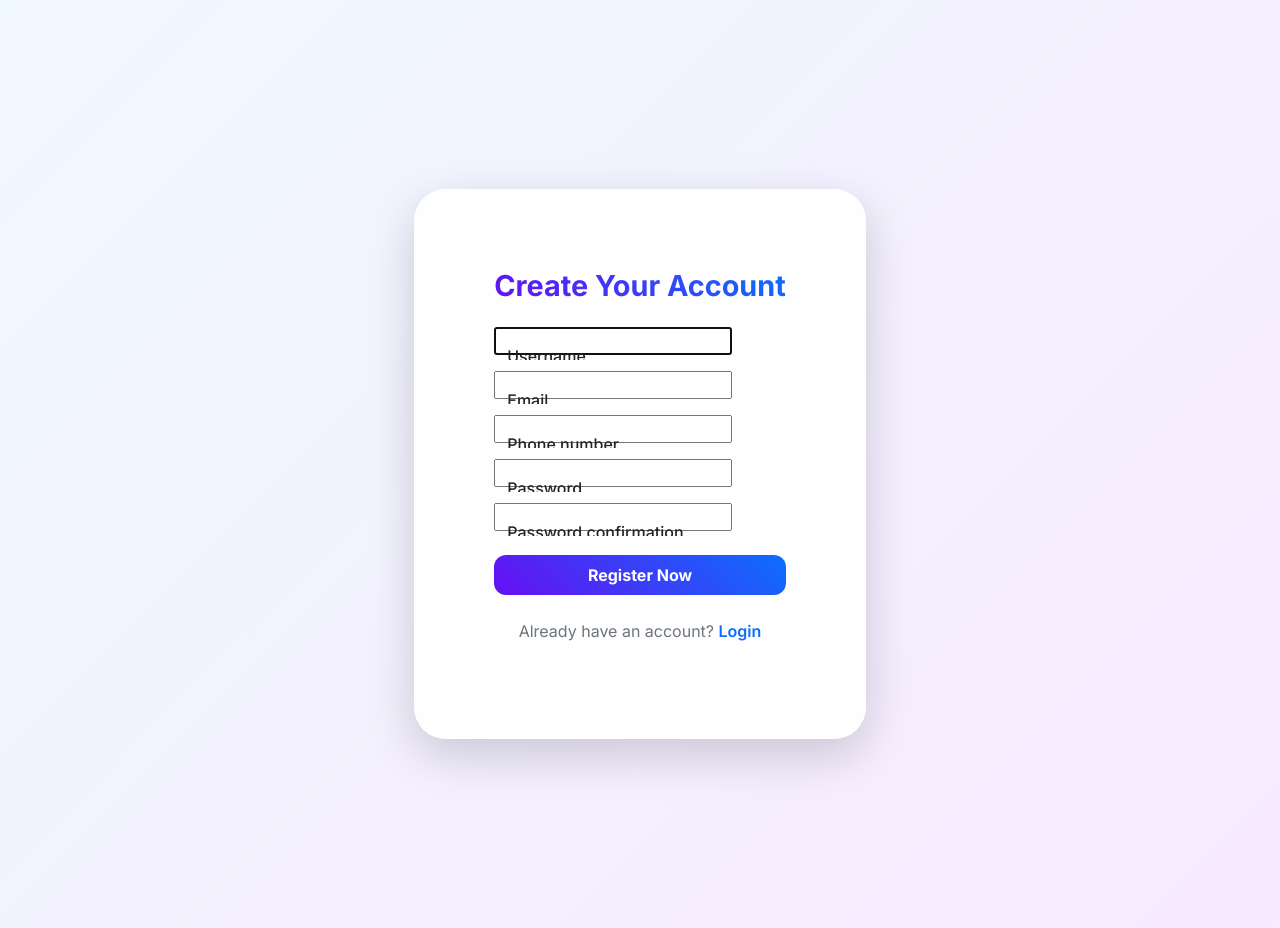
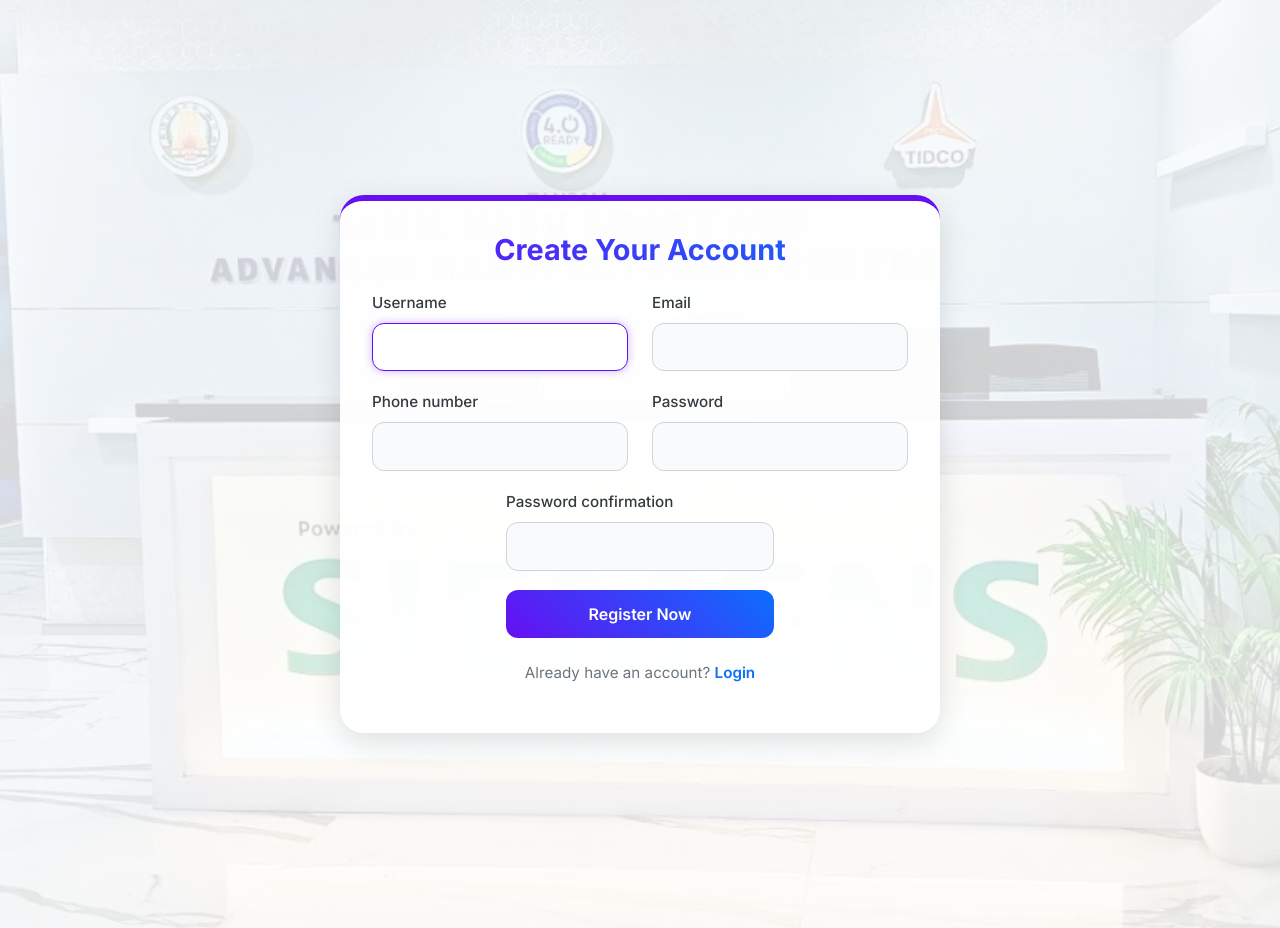
Before and after one commit to AravindhshankarTansam/original_lms_modification, a Django app: page /register/ in a window 1280 px wide. Run offline with Django 5.2, Linux system fonts and the light colour scheme.

Commit message:
Done with the changes

```diff
--- a/accounts/forms.py
+++ b/accounts/forms.py
@@ -1,6 +1,7 @@
 from django import forms
 from .models import User
 from django.contrib.auth.forms import UserCreationForm, AuthenticationForm
+
 
 class RegisterForm(UserCreationForm):
     email = forms.EmailField(required=True)
@@ -9,6 +10,14 @@
         model = User
         fields = ('username', 'email', 'phone_number', 'password1', 'password2')
 
+    def __init__(self, *args, **kwargs):
+        super().__init__(*args, **kwargs)
+
+        for field_name, field in self.fields.items():
+            field.widget.attrs.update({
+                'class': 'form-control',
+                'placeholder': ' '
+            })
 class LoginForm(AuthenticationForm):
     username = forms.CharField(widget=forms.TextInput(attrs={'class':'form-input'}))
     password = forms.CharField(widget=forms.PasswordInput(attrs={'class':'form-input'}))
--- a/accounts/templates/accounts/register.html
+++ b/accounts/templates/accounts/register.html
@@ -1,5 +1,6 @@
 {% extends "base.html" %}
 {% load static %}
+
 {% block title %}Register | eLearning{% endblock %}
 
 {% block extra_head %}
@@ -7,32 +8,31 @@
 {% endblock %}
 
 {% block content %}
-<div class="register-page d-flex justify-content-center align-items-center min-vh-100">
-    <div class="card shadow-lg rounded-5 border-0 register-card">
-        <div class="card-body p-5">
-            <h2 class="text-center mb-4 fw-bold text-gradient">
-                Create Your Account
-            </h2>
+<div class="register-page">
+    <div class="register-card">
+        <div class="card-body">
+            <h2 class="form-title">Create Your Account</h2>
 
             <form method="POST">
                 {% csrf_token %}
-
+                <div class="form-grid">
                     {% for field in form %}
-                <div class="form-floating mb-3">
+                        <div class="form-group {% if forloop.last and forloop.counter|divisibleby:2 == False %}span-2{% endif %}">
+                            <label for="{{ field.id_for_label }}">{{ field.label }}</label>
                             {{ field }}
-                    <label for="{{ field.id_for_label }}">{{ field.label }}</label>
                             {% if field.errors %}
-                        <div class="text-danger small mt-1">{{ field.errors }}</div>
+                                <div class="form-error">{{ field.errors }}</div>
                             {% endif %}
                         </div>
                     {% endfor %}
+                </div>
 
-                <button type="submit" class="btn btn-gradient w-100 py-2 fw-bold mt-2">Register Now</button>
+                <button type="submit" class="btn-gradient">Register Now</button>
             </form>
 
-            <p class="text-center text-secondary mt-4">
+            <p class="login-link">
                 Already have an account?
-                <a href="{% url 'login' %}" class="text-primary fw-semibold text-decoration-none">Login</a>
+                <a href="{% url 'login' %}">Login</a>
             </p>
         </div>
     </div>
--- a/static/css/register.css
+++ b/static/css/register.css
@@ -1,7 +1,7 @@
 /* Google Fonts */
 @import url("https://fonts.googleapis.com/css2?family=Inter:wght@400;500;600;700&display=swap");
 
-/* Reset */
+/* Reset and Base Styles */
 * {
     margin: 0;
     padding: 0;
@@ -9,78 +9,125 @@
     font-family: "Inter", sans-serif;
 }
 
-/* Body */
 body {
     min-height: 100vh;
     display: flex;
     justify-content: center;
     align-items: center;
-  background: linear-gradient(135deg, #f0f8ff, #f8eaff);
+    background-image: url('../images/lmsbg.png');
+    background-size: cover;
+    background-position: center;
     padding: 1rem;
 }
 
-/* Card */
-.card {
-  max-width: 500px;
+/* Register Page Container */
+.register-page {
     width: 100%;
-  border: none;
+    display: flex;
+    justify-content: center;
+    align-items: center;
+    min-height: 100vh;
+}
+
+/* Card Styling */
+.register-card {
+    max-width: 600px;
+    width: 100%;
+    background: rgba(255, 255, 255, 0.95);
     border-radius: 1.5rem;
-  box-shadow: 0 8px 30px rgba(0,0,0,0.12);
+    box-shadow: 0 8px 30px rgba(0, 0, 0, 0.12);
     border-top: 6px solid #6610f2;
     animation: floatCard 0.6s ease-in-out;
-  background: rgba(255, 255, 255, 0.95);
     padding: 2rem;
 }
 
-/* Card float animation */
+.card-body {
+    padding: 0;
+}
+
+/* Animation */
 @keyframes floatCard {
-  0% { transform: translateY(-20px); opacity: 0; }
-  100% { transform: translateY(0); opacity: 1; }
+    0% {
+        transform: translateY(-20px);
+        opacity: 0;
+    }
+    100% {
+        transform: translateY(0);
+        opacity: 1;
+    }
 }
 
 /* Headings */
-h2 {
+.form-title {
     font-weight: 700;
-  margin-bottom: 1.5rem;
     font-size: 1.8rem;
     text-align: center;
-}
-
-.text-gradient {
+    margin-bottom: 1.5rem;
     background: linear-gradient(45deg, #6610f2, #0d6efd);
     -webkit-background-clip: text;
     background-clip: text;
     color: transparent;
 }
 
-/* Form Controls */
-.form-control {
-  border-radius: 0.75rem;
-  padding: 1rem;
-  font-size: 0.95rem;
-  transition: all 0.3s ease;
-  background: #f9fafb;
+/* Form Grid Layout */
+.form-grid {
+    display: grid;
+    grid-template-columns: 1fr 1fr;
+    gap: 1.25rem 1.5rem;
 }
 
-/* Focus state */
-.form-control:focus {
-  border-color: #6610f2;
-  box-shadow: 0 0 8px rgba(102, 16, 242, 0.5);
+/* Form Group */
+.form-group {
+    display: flex;
+    flex-direction: column;
+    width: 100%;
 }
 
-/* Floating label adjustments */
-.form-floating > label {
+.form-group label {
+    margin-bottom: 0.5rem;
     font-weight: 500;
+    color: #343a40;
+    font-size: 0.95rem;
 }
 
-/* Required text uppercase */
-.form-control:required {
-  text-transform: uppercase;
+.form-group input,
+.form-group select,
+.form-group textarea {
+    padding: 0.75rem;
+    font-size: 0.95rem;
+    border-radius: 0.75rem;
+    background: #f9fafb;
+    border: 1px solid #ced4da;
+    transition: border-color 0.3s ease, box-shadow 0.3s ease;
+}
+
+.form-group input:focus,
+.form-group select:focus,
+.form-group textarea:focus {
+    border-color: #6610f2;
+    box-shadow: 0 0 8px rgba(102, 16, 242, 0.3);
+    outline: none;
+}
+
+/* Center the last field if odd count */
+.form-group.span-2 {
+    grid-column: 1 / -1;
+    justify-self: center;
+    width: 50%;
+}
+
+/* Error Message */
+.form-error {
+    color: #dc3545;
+    font-size: 0.875rem;
+    margin-top: 0.25rem;
 }
 
 /* Button */
 .btn-gradient {
-  width: 100%;
+    width: 50%;
+    display: block;
+    margin: 1.2rem auto 0;
     background: linear-gradient(45deg, #6610f2, #0d6efd);
     color: #fff;
     font-weight: 600;
@@ -92,54 +139,65 @@
 
 .btn-gradient:hover {
     background: linear-gradient(45deg, #0d6efd, #6610f2);
-  color: #fff;
 }
 
-/* Links */
-.text-secondary a, .text-primary {
+/* Login Link */
+.login-link {
+    text-align: center;
+    color: #6c757d;
+    margin-top: 1.5rem;
+    font-size: 0.95rem;
+}
+
+.login-link a {
+    color: #0d6efd;
     font-weight: 600;
     text-decoration: none;
-  transition: all 0.3s ease;
+    transition: 0.3s;
 }
 
-.text-secondary a:hover, .text-primary:hover {
+.login-link a:hover {
     text-decoration: underline;
 }
 
-/* Responsive adjustments */
+/* Responsive Grid */
+@media (max-width: 768px) {
+    .form-grid {
+        grid-template-columns: 1fr;
+    }
 
-/* Tablets */
+    .form-group.span-2 {
+        grid-column: auto;
+        justify-self: stretch;
+        width: 100%;
+    }
+}
+
+/* Card Responsiveness */
 @media (max-width: 992px) {
-  .card {
+    .register-card {
         padding: 1.8rem;
     }
-  h2 {
+
+    .form-title {
         font-size: 1.6rem;
     }
 }
 
-/* Mobile devices */
-@media (max-width: 768px) {
-  .card {
-    padding: 1.5rem;
-  }
-  h2 {
-    font-size: 1.5rem;
-  }
-}
-
-/* Extra small devices */
 @media (max-width: 576px) {
     body {
         padding: 0.5rem;
     }
-  .card {
+
+    .register-card {
         padding: 1.2rem;
         border-radius: 1rem;
     }
-  h2 {
+
+    .form-title {
         font-size: 1.3rem;
     }
+
     .btn-gradient {
         padding: 0.6rem;
         font-size: 0.9rem;
```
Also changed, not shown: db.sqlite3. Lines whose indentation alone changed are shown as unchanged.
